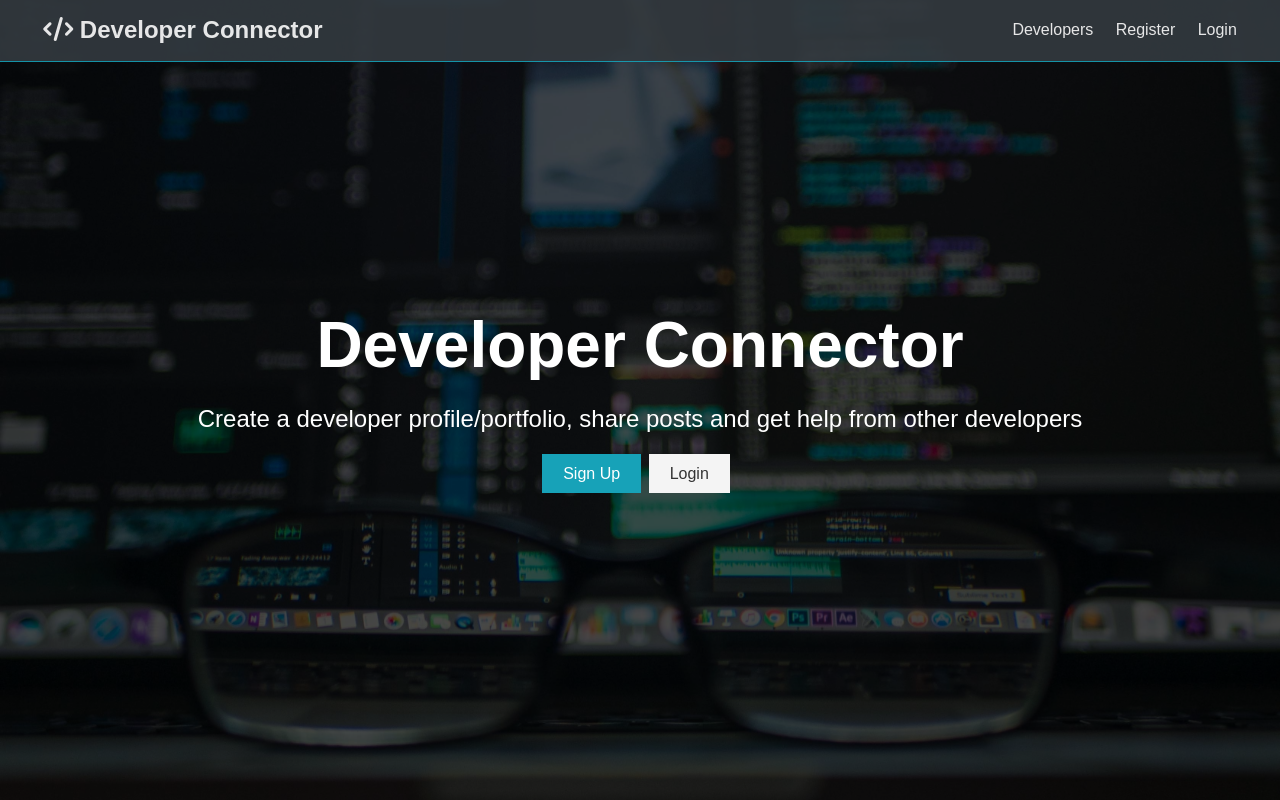
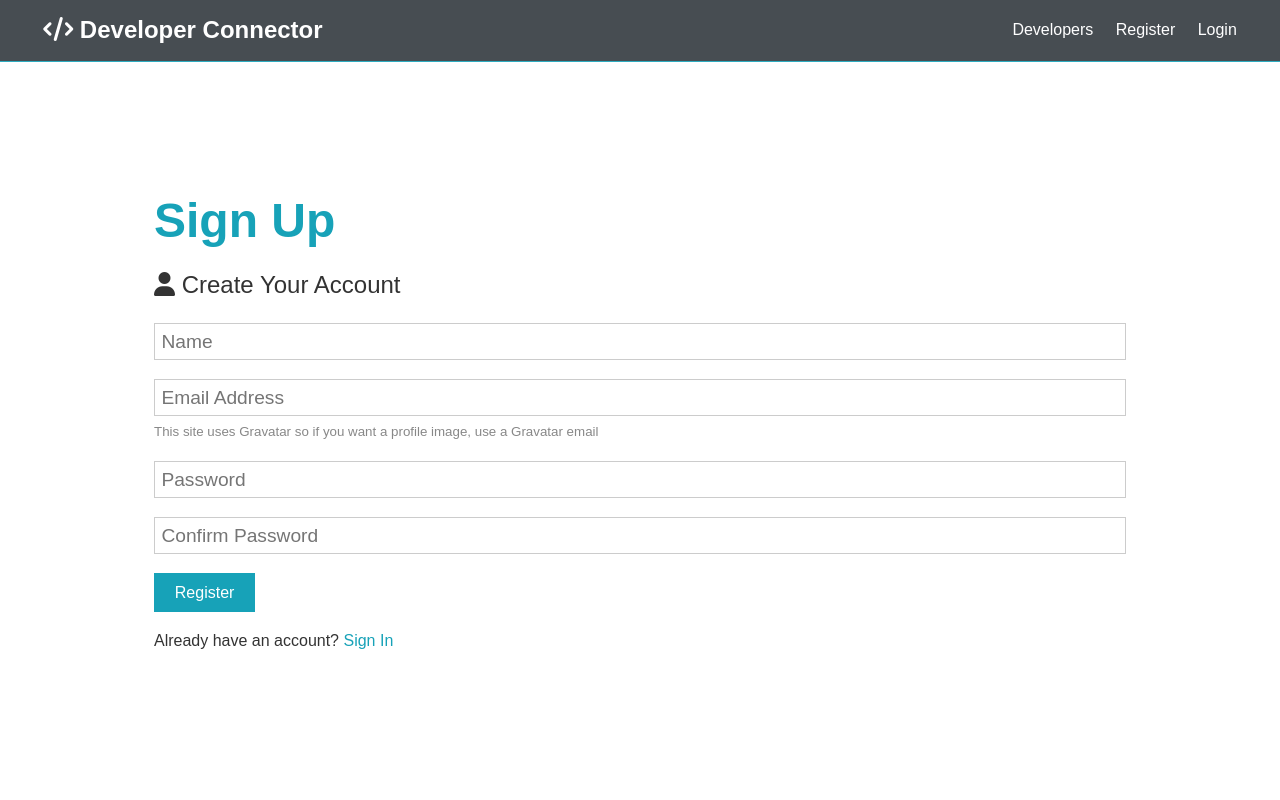
Before and after one commit to graysonbloskas/user-connection, a React (Create React App) app in the folder client/: page /register in a window 1280 px wide. Built offline with nearby package versions, Linux system fonts and the light colour scheme; the HTML template or start-up script is replaced by a standard one.

Commit message:
created login and register components, suse state hooks for data entered in form

```diff
--- a/client/src/App.js
+++ b/client/src/App.js
@@ -1,16 +1,24 @@
-import React, { Fragment } from 'react';
+import React from 'react';
+import { BrowserRouter as Router, Route, Switch } from 'react-router-dom';
 import './App.css';
 import Navbar from './components/layout/Navbar';
 import Landing from './components/layout/Landing';
-
+import Login from './components/auth/Login';
+import Register from './components/auth/Register';
 
 const App = () => {
   return (
-    <Fragment>
-       <Navbar />
-       <Landing />
-    </Fragment>
+    <Router>
+        <Navbar />
+        <Route exact path='/' component={Landing} />
+        <section className='container'>
+          <Switch>
+            <Route exact path='/register' component={Register} />
+            <Route exact path='/login' component={Login} />
+          </Switch>
+        </section>
+    </Router>
   );
-}
+};
 
 export default App;
--- /dev/null
+++ b/client/src/components/auth/Login.js
@@ -0,0 +1,59 @@
+import React, { useState } from 'react';
+import axios from 'axios';
+import { Link } from 'react-router-dom';
+
+const Login = () => {
+  const [formData, setFormData] = useState({
+    email: '',
+    password: '',
+  });
+
+  const { email, password } = formData;
+
+  const onChange = (e) =>
+    setFormData({ ...formData, [e.target.name]: e.target.value });
+
+  const onSubmit = async (e) => {
+    e.preventDefault();
+    console.log('Success');
+  };
+  return (
+    <section className='container'>
+      <h1 className='large text-primary'>Sign In</h1>
+      <p className='lead'>
+        <i className='fas fa-user'></i> Sign Into Your Account
+      </p>
+      <form className='form' onSubmit={(e) => onSubmit(e)}>
+
+        <div className='form-group'>
+          <input
+            type='email'
+            placeholder='Email Address'
+            name='email'
+            value={email}
+            onChange={(e) => onChange(e)}
+            required
+          />
+
+        </div>
+        <div className='form-group'>
+          <input
+            type='password'
+            placeholder='Password'
+            value={password}
+            onChange={(e) => onChange(e)}
+            name='password'
+            minLength='6'
+          />
+        </div>
+
+        <input type='submit' className='btn btn-primary' value='Login' />
+      </form>
+      <p className='my-1'>
+        Don't have an account? <Link to='/register'>Sign Up</Link>
+      </p>
+    </section>
+  );
+};
+
+export default Login;
--- /dev/null
+++ b/client/src/components/auth/Register.js
@@ -0,0 +1,86 @@
+import React, { useState } from 'react';
+import axios from 'axios';
+import { Link } from 'react-router-dom';
+
+const Register = () => {
+  const [formData, setFormData] = useState({
+    name: '',
+    email: '',
+    password: '',
+    password2: '',
+  });
+
+  const { name, email, password, password2 } = formData;
+
+  const onChange = (e) =>
+    setFormData({ ...formData, [e.target.name]: e.target.value });
+
+  const onSubmit = async (e) => {
+    e.preventDefault();
+    if (password !== password2) {
+      console.log('Passwords must match');
+    } else {
+      console.log('Success')
+    }
+  };
+  return (
+    <section className='container'>
+      <h1 className='large text-primary'>Sign Up</h1>
+      <p className='lead'>
+        <i className='fas fa-user'></i> Create Your Account
+      </p>
+      <form className='form' onSubmit={(e) => onSubmit(e)}>
+        <div className='form-group'>
+          <input
+            type='text'
+            placeholder='Name'
+            name='name'
+            value={name}
+            onChange={(e) => onChange(e)}
+            required
+          />
+        </div>
+        <div className='form-group'>
+          <input
+            type='email'
+            placeholder='Email Address'
+            name='email'
+            value={email}
+            onChange={(e) => onChange(e)}
+            required
+          />
+          <small className='form-text'>
+            This site uses Gravatar so if you want a profile image, use a
+            Gravatar email
+          </small>
+        </div>
+        <div className='form-group'>
+          <input
+            type='password'
+            placeholder='Password'
+            value={password}
+            onChange={(e) => onChange(e)}
+            name='password'
+            minLength='6'
+          />
+        </div>
+        <div className='form-group'>
+          <input
+            type='password'
+            placeholder='Confirm Password'
+            value={password2}
+            onChange={(e) => onChange(e)}
+            name='password2'
+            minLength='6'
+          />
+        </div>
+        <input type='submit' className='btn btn-primary' value='Register' />
+      </form>
+      <p className='my-1'>
+        Already have an account? <Link to='/login'>Sign In</Link>
+      </p>
+    </section>
+  );
+};
+
+export default Register;
--- a/client/src/components/layout/Landing.js
+++ b/client/src/components/layout/Landing.js
@@ -1,4 +1,5 @@
 import React from 'react';
+import { Link } from 'react-router-dom';
 
 const Landing = () => {
   return (
@@ -11,12 +12,12 @@
             other developers
           </p>
           <div className='buttons'>
-            <a href='register.html' className='btn btn-primary'>
+            <Link to='/register' className='btn btn-primary'>
               Sign Up
-            </a>
-            <a href='login.html' className='btn btn-light'>
+            </Link>
+            <Link to='/login' className='btn btn-light'>
               Login
-            </a>
+            </Link>
           </div>
         </div>
       </div>
--- a/client/src/components/layout/Navbar.js
+++ b/client/src/components/layout/Navbar.js
@@ -1,22 +1,23 @@
 import React from 'react';
+import { Link } from 'react-router-dom';
 
 const Navbar = () => {
   return (
     <nav className='navbar bg-dark'>
       <h1>
-        <a href='index.html'>
+        <Link to='/'>
           <i className='fas fa-code'></i> Developer Connector
-        </a>
+        </Link>
       </h1>
       <ul>
         <li>
           <a href='profiles.html'>Developers</a>
         </li>
         <li>
-          <a href='register.html'>Register</a>
+          <Link to='/register'>Register</Link>
         </li>
         <li>
-          <a href='login.html'>Login</a>
+          <Link to='/login'>Login</Link>
         </li>
       </ul>
     </nav>
```
